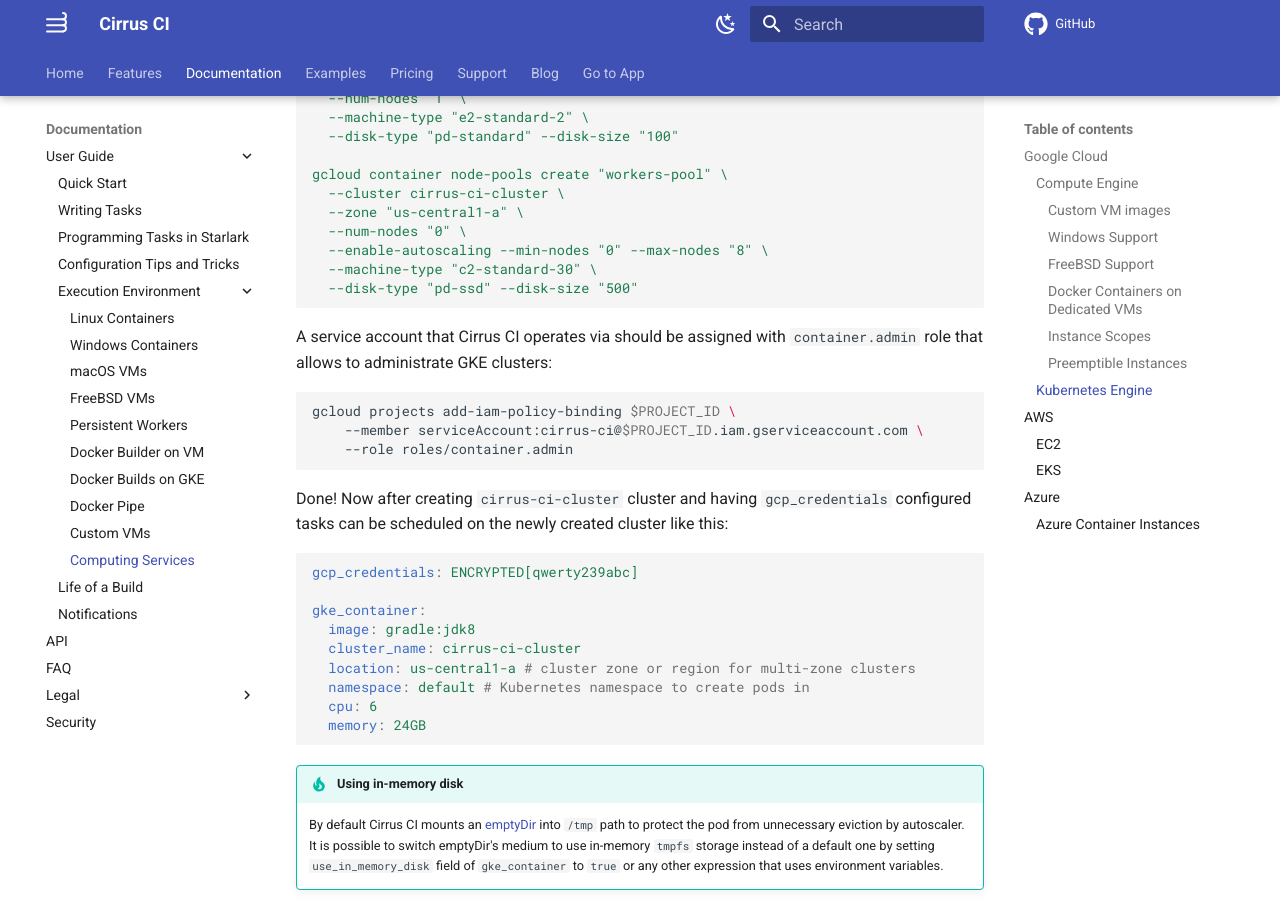
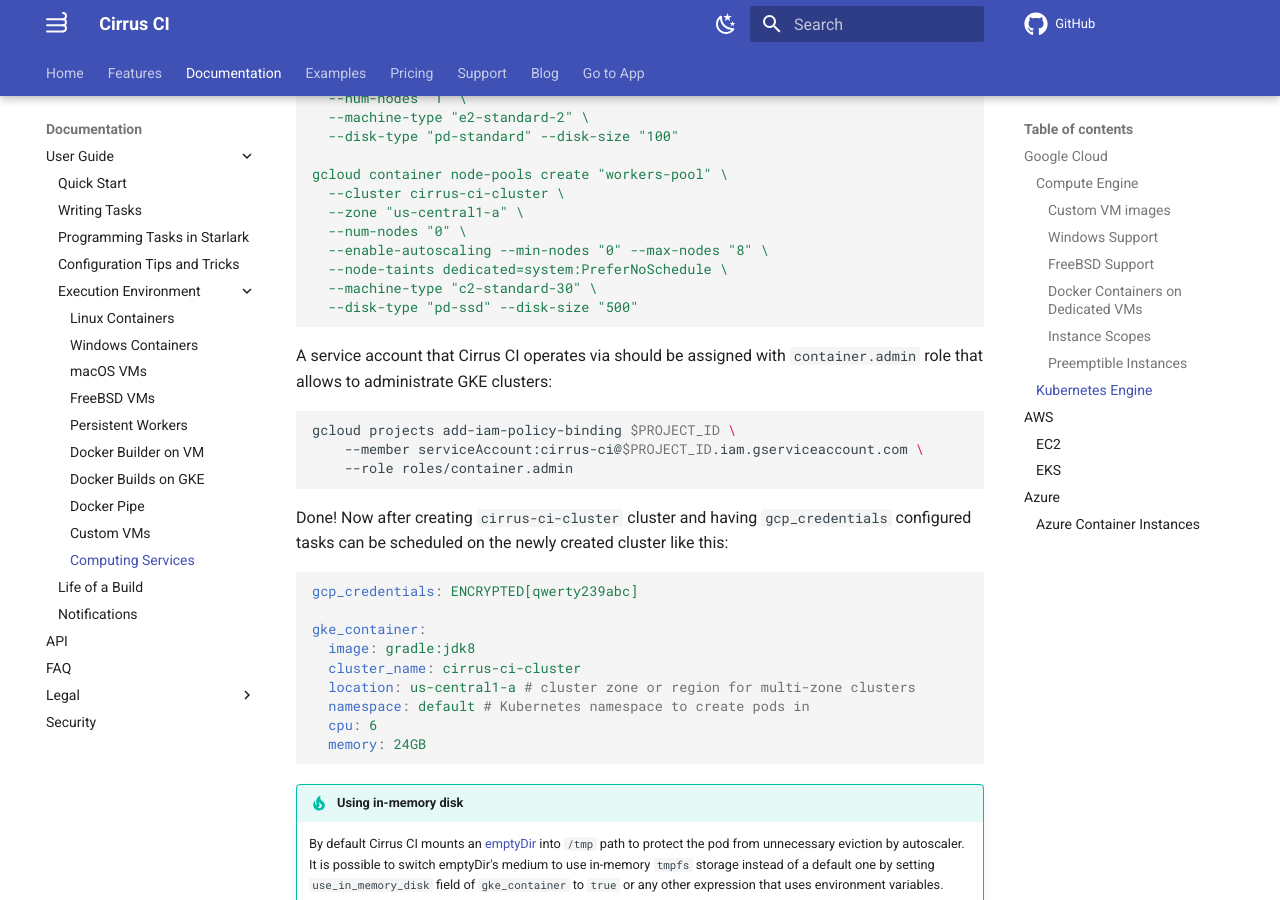
Before and after one commit to cirruslabs/cirrus-ci-docs, an MkDocs documentation site: the page built from docs/guide/supported-computing-services.md, in a window 1280 px wide and 900 px high, scrolled down 7168 px. Built offline with MkDocs 1.6.1 and Material for MkDocs 9.7.7, drawn with Linux system fonts in a browser that asks for light colours; emoji names are drawn with the system emoji font; comment, search, counter and statistics services are not loaded.

Commit message:
Added taints

````diff
--- a/docs/guide/supported-computing-services.md
+++ b/docs/guide/supported-computing-services.md
@@ -344,6 +344,7 @@ gcloud container node-pools create "workers-pool" \
   --zone "us-central1-a" \
   --num-nodes "0" \
   --enable-autoscaling --min-nodes "0" --max-nodes "8" \
+  --node-taints dedicated=system:PreferNoSchedule \
   --machine-type "c2-standard-30" \
   --disk-type "pd-ssd" --disk-size "500"
 ```
````
